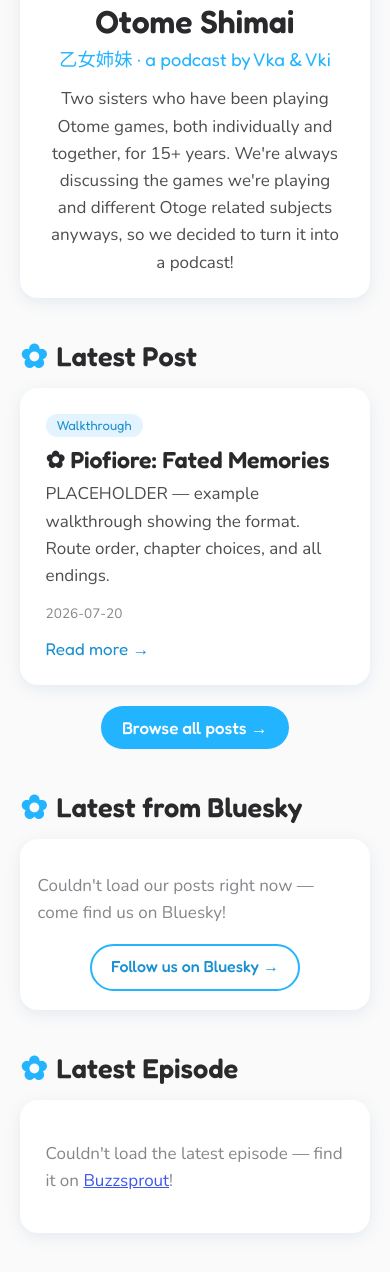
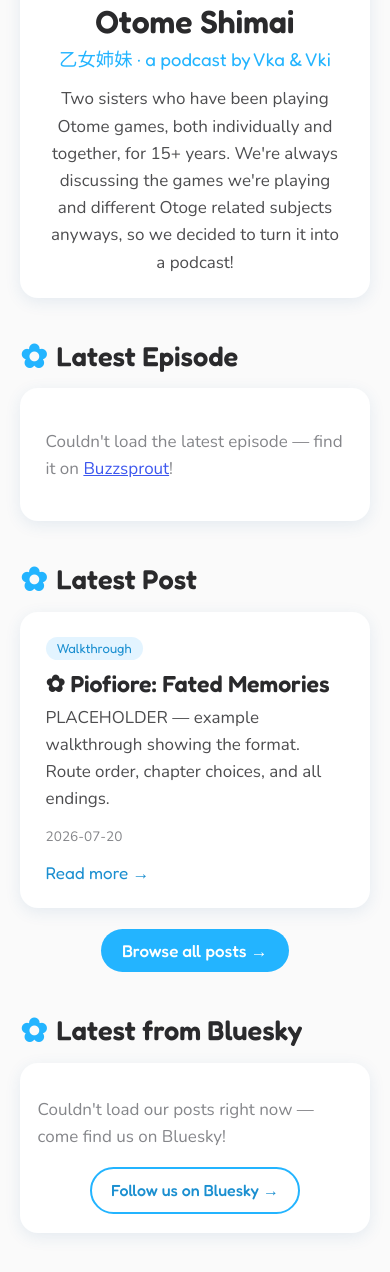
Before and after one commit to Otome-Shimai/otome-shimai, a plain HTML site: page index.html in a window 390 px wide. Shown: the part 348-1620 px from the top of the page. Drawn offline with nearby package versions, Linux system fonts and the light colour scheme; no server answers.

Commit message:
Lead with the episode player in a single column
On a narrow screen the order is now episode, then latest post, then the
social feed, instead of the episode trailing at the bottom.

Done by moving the episode first in the source and placing it explicitly
into the right-hand column when the grid is two columns wide, rather than
reordering visually with CSS at the narrow breakpoint. Both give the same
picture, but CSS reordering moves only what is seen — a screen reader and
the Tab key would still have followed the old order, so a phone visitor
would see the player first while it was announced last.

A mismatch at one breakpoint is unavoidable when the two layouts want
different orders; this puts the faithful one on mobile.

Co-Authored-By: Claude Opus 4.8 <noreply@anthropic.com>

```diff
--- a/index.html
+++ b/index.html
@@ -73,10 +73,15 @@
     align-items: start;
     column-gap: 2rem;
   }
-  .main-col { min-width: 0; }
-  #sidebar { position: sticky; top: 1rem; }
+  /* placed explicitly rather than left to source order: the episode is first in
+     the markup (so it leads in one column) but belongs on the right when there
+     are two */
+  .main-col { min-width: 0; grid-area: 1 / 1; }
+  #sidebar { grid-area: 1 / 2; position: sticky; top: 1rem; }
   @media (max-width: 860px) {
     .columns { grid-template-columns: minmax(0, 1fr); }
+    /* back to source order: episode, then post, then social */
+    .main-col, #sidebar { grid-area: auto; }
     #sidebar { position: static; }
   }
 
@@ -174,6 +179,15 @@
 
   <div class="columns">
 
+    <!-- the episode comes first in the source so it leads on a phone; on a wide
+         screen it is placed into the right-hand column instead -->
+    <aside id="sidebar">
+      <section id="latest-episode">
+        <h2 class="section-title">Latest Episode</h2>
+        <div id="episode-box" class="card"><p class="muted">Loading…</p></div>
+      </section>
+    </aside>
+
     <div class="main-col">
 
       <section id="latest-post">
@@ -193,13 +207,6 @@
       </section>
 
     </div>
-
-    <aside id="sidebar">
-      <section id="latest-episode">
-        <h2 class="section-title">Latest Episode</h2>
-        <div id="episode-box" class="card"><p class="muted">Loading…</p></div>
-      </section>
-    </aside>
 
   </div>
 
```
